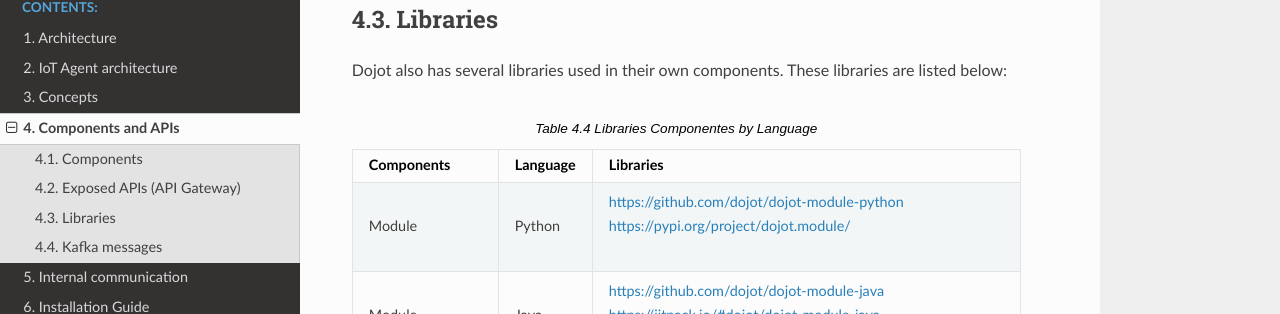
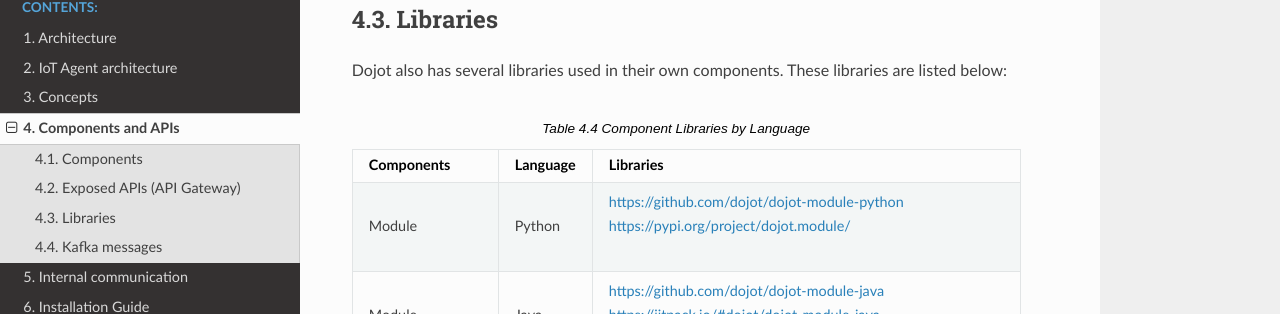
Before and after one commit to dojot/docs, a Sphinx documentation site: the page built from source/components-and-apis.rst, in a window 1280 px wide and 900 px high, scrolled down 3344 px. Shown: the part 139-453 px from the top of the window. Built offline with Sphinx 7.4.7 and the Read the Docs theme 2.0.0, drawn with Linux system fonts in a browser that asks for light colours.

Commit message:
Components and Apis
Update RST and PO table title

```diff
--- a/source/components-and-apis.rst
+++ b/source/components-and-apis.rst
@@ -335,7 +335,7 @@
 
 Dojot also has several libraries used in their own components. These libraries are listed below:
 
-.. list-table:: Libraries Componentes by Language
+.. list-table:: Component Libraries by Language
    :header-rows: 1
 
    * - Components
```
Also changed, not shown: 1 other file.
